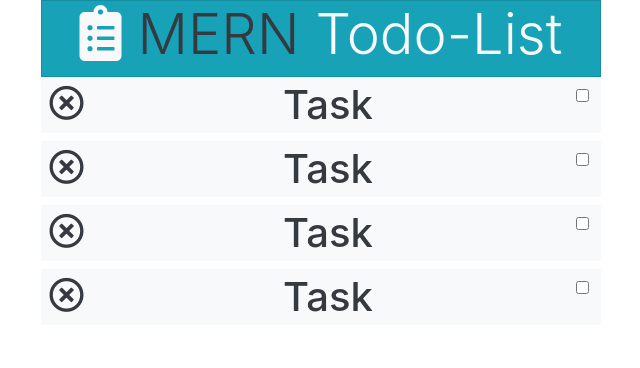
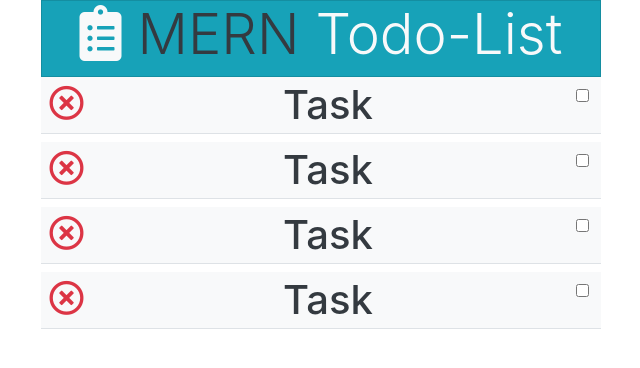
Before and after one commit to Nyambura254/MERN-Todo-App, a React (Create React App) app in the folder client/todo-app/: page / in a window 1280 px wide. Shown: the top 368 px of the page, without its empty margins (319-959 px from the left). Built offline with nearby package versions, Linux system fonts and the light colour scheme.

Commit message:
creating context.consumer

```diff
--- a/client/todo-app/src/components/Todo.js
+++ b/client/todo-app/src/components/Todo.js
@@ -3,8 +3,8 @@
 export default class Todo extends Component {
     render() {
         return (
-            <h1 className="text-dark text-center p-1 bg-light">
-                <i className="far fa-times-circle fa-sm float-left m-1"></i>Task
+            <h1 className="text-dark text-center p-1 bg-light border-bottom">
+                <i className="far fa-times-circle fa-sm float-left m-1 text-danger"></i>Task
                 <input type="checkbox" className="m-2 float-right"></input>
             </h1>
         )
```
Also changed, not shown: client/todo-app/src/context.js (added, +14 -0 lines).
